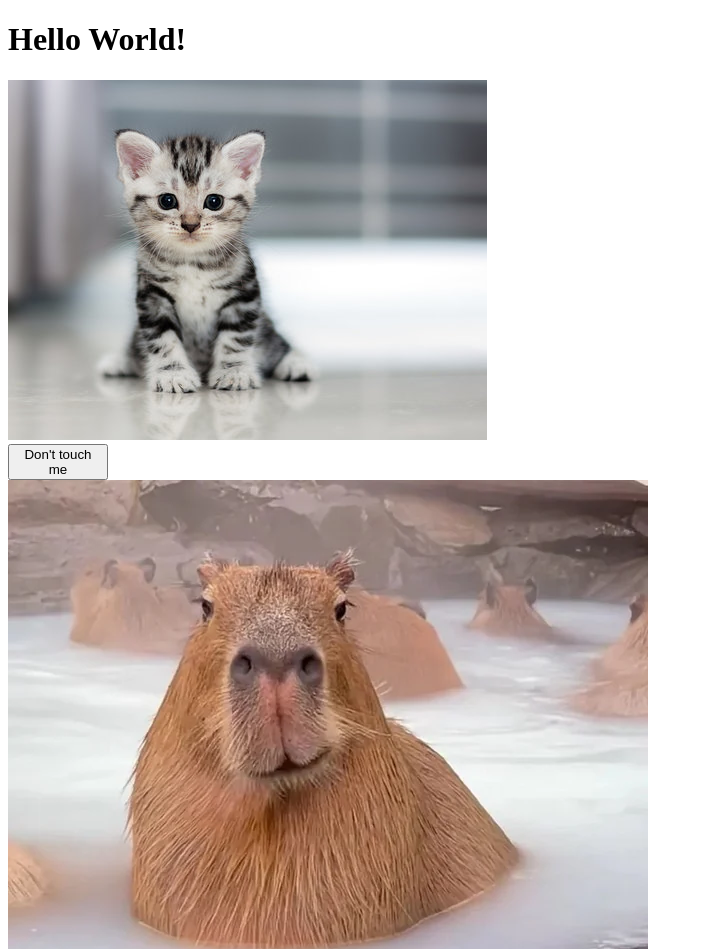
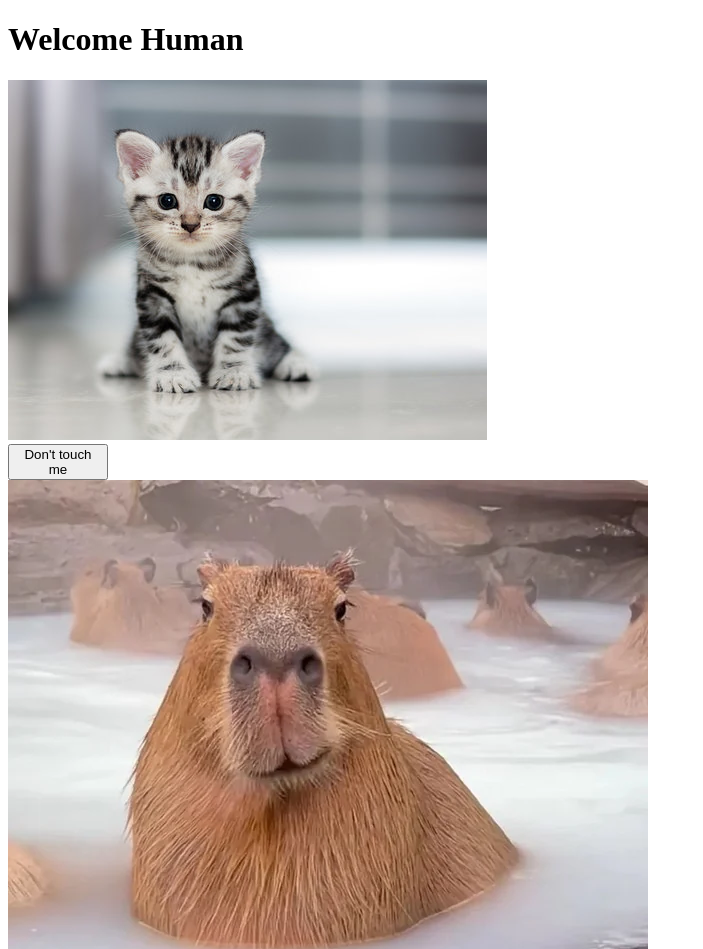
Before and after one commit to orlandobedabest/psychic-octo-succotash, a plain HTML site: page index.html in a window 1280 px wide. Shown: the top 949 px of the page, without its empty margins (0-703 px from the left). Drawn offline with nearby package versions, Linux system fonts and the light colour scheme.

Commit message:
Changed title

```diff
--- a/index.html
+++ b/index.html
@@ -6,11 +6,11 @@
     <script src="https://code.jquery.com/jquery-3.7.1.min.js" integrity="sha256-/JqT3SQfawRcv/BIHPThkBvs0OEvtFFmqPF/lYI/Cxo=" crossorigin="anonymous"></script>
     <script src="/js/main.js"></script>
     <link rel="stylesheet" href="/css/style.css">
-    <title>My Webpage</title>
+    <title>Trusty Website</title>
 </head>
 <body>
     <!-- Your content goes here -->
-    <h1>Hello World!</h1>
+    <h1>Welcome Human</h1>
     <div id="kitty">
         <img src="images/kitten.jpg" alt="This is a kitten.">
         <button id="btn">Don't touch me</button>
```
